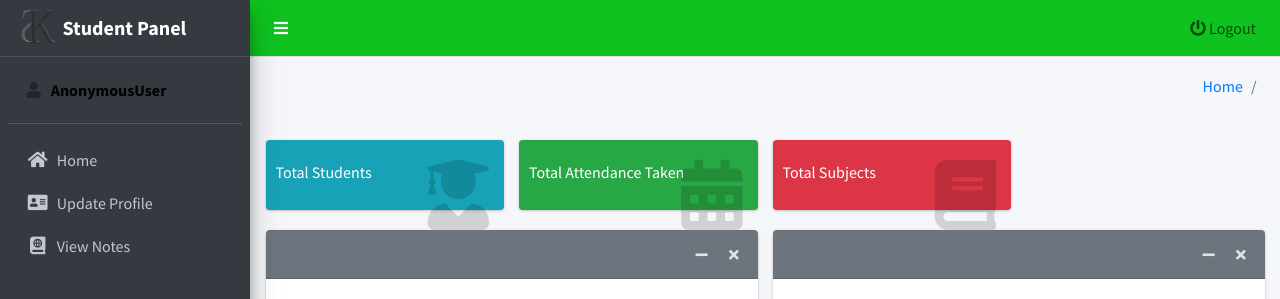
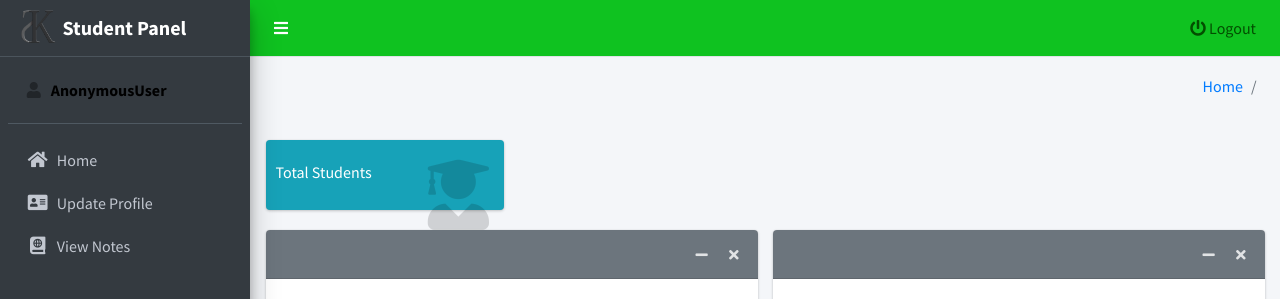
Before and after one commit to Ansarimajid/Apollo, a Django app: template main_app/templates/staff_template/home_content.html in a window 1280 px wide. Shown: the top 299 px of the page. Run offline with Django 3.2, Linux system fonts and the light colour scheme; the template is opened without the code that fills it, so the values that code supplies are empty; some libraries are stand-ins or nearby versions.

Commit message:
Perfection fav icon

```diff
--- a/main_app/templates/main_app/base.html
+++ b/main_app/templates/main_app/base.html
@@ -11,6 +11,7 @@
     <!-- Font Awesome -->
     <link rel="stylesheet" href="{% static 'plugins/fontawesome-free/css/all.min.css'%} ">
     <!-- Ionicons -->
+    <link rel="shortcut icon" href="{%  static '/image/sk.ico' %}">
     <link rel="stylesheet" href="https://code.ionicframework.com/ionicons/2.0.1/css/ionicons.min.css">
     <!-- Tempusdominus Bbootstrap 4 -->
     <link rel="stylesheet"
--- a/main_app/templates/staff_template/home_content.html
+++ b/main_app/templates/staff_template/home_content.html
@@ -16,36 +16,6 @@
                     </div>
                     <div class="icon">
                       <i class="nav-icon fas fa-user-graduate"></i>
-                    </div>
-
-                </div>
-            </div>
-            <!-- ./col -->
-            <div class="col-lg-3 col-6">
-                <!-- small box -->
-                <div class="small-box bg-success">
-                    <div class="inner">
-                        <h3>{{total_attendance}}</h3>
-
-                        <p>Total Attendance Taken</p>
-                    </div>
-                    <div class="icon">
-                      <i class="nav-icon fas fa-calendar-alt"></i>
-                    </div>
-
-                </div>
-            </div>
-            <!-- ./col -->
-            <div class="col-lg-3 col-6">
-                <!-- small box -->
-                <div class="small-box bg-danger">
-                    <div class="inner">
-                        <h3>{{total_subject}}</h3>
-
-                        <p>Total Subjects</p>
-                    </div>
-                    <div class="icon">
-                      <i class="nav-icon fas fa-book"></i>
                     </div>
 
                 </div>
```
Also changed, not shown: main_app/templates/student_template/home_content.html (+0 -62 lines).
